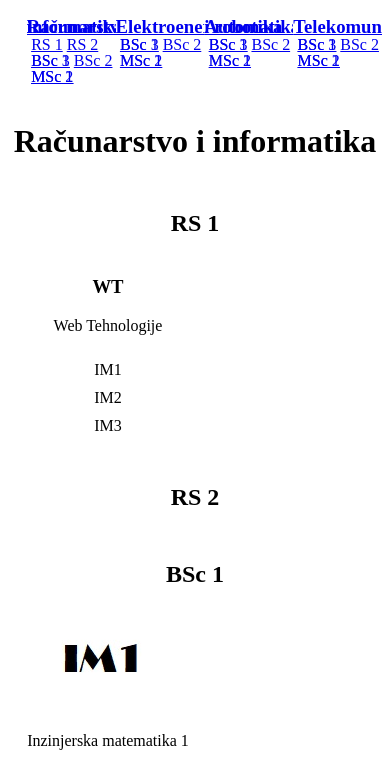
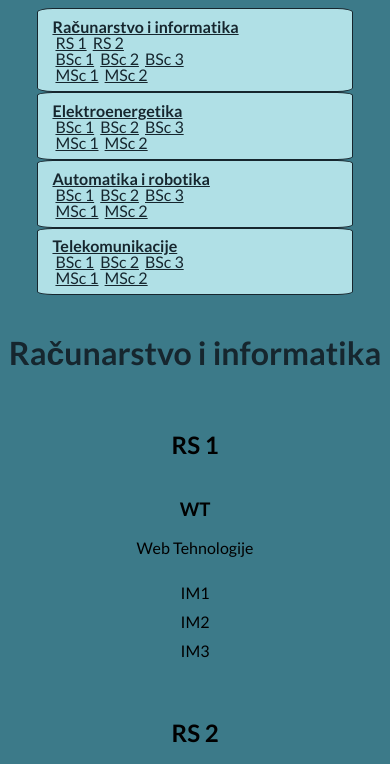
Before and after one commit to selmakurtovic4/AttendanceTrackerApp, a plain HTML site: page html/predmet.html in a window 390 px wide. Shown: the top 764 px of the page. Drawn offline with Linux system fonts and the light colour scheme.

Commit message:
uredjena tabela

```diff
--- a/css/predmet.css
+++ b/css/predmet.css
@@ -1,31 +1,32 @@
+@import url('https://fonts.googleapis.com/css2?family=Lato:ital,wght@0,100;0,400;0,700;1,100;1,300;1,700&display=swap');
+body{
+    background-color: #3C7A89;
+    font-family: 'Lato', sans-serif;
+}
+a:hover {
 
-
-body{
-    scroll-padding-top: 10px;
+    background-color: #B0E0E6;
+    text-decoration: none;
+  }
+h1{
+    margin: auto;
+    font-family: 'Lato', sans-serif;
+    color: #16262E;
+    font-style: bold;
 }
-header{
-
-position: fixed;
-width: 100%;
-height: fit-content;
-top: 0%;
+h2,h3{
+    font-family: 'Lato', sans-serif;
+}
+p{
+    font-style: normal ;
 
 }
-.meni{
-    padding-left: 5%;
-    display: flex;
-    opacity: 1;
 
-}
-h1{
-    margin: auto;
-
-}
-.container{
-    display: flex;
-    flex-direction: column;
-    align-self: flex-start;
-
+.meni h3{
+    font-family: 'Lato', sans-serif;
+    color: #16262E;
+    width: 100%;
+    font-size: medium;
 }
 .grid-wrapper{
     display: grid;
@@ -33,38 +34,72 @@ h1{
     grid-template-columns: repeat(auto-fill, 200px);
     grid-gap: 10px;
 }
+.grid-wrapper img{
+
+}
 .izborni{
     background-color: powderblue;
+    border-radius: 7%;
+    border: 1px solid #16262E;
 }
 
 .lista{
     list-style: none;
-	margin-left: 5%;
-	padding-left: 0;
 
+
+    font-family: 'Lato', sans-serif;
+    text-align: left;
+    padding-left: 0%;
 
 
 }
 .lista > li {
     display: inline-block;
-
+    text-align: left;
+    padding-left: 1%;
 
 }
+.meni a{
+    color: #16262E;
+}
+
+.meni{
+    position: fixed;
+    width: 100%;
+    height: 15%;
+    top: 0%;
+    text-align: left;
+    flex-direction: row;
+
+    display: flex;
+}
 .meni-item{
+     width: 25%;
+     height: 100%;
+     line-height: 10%;
+     flex-grow: 1;
+     overflow-wrap: break-word;
+     white-space: normal;
+     background-color: #B0E0E6;
+     border-radius: 5%;
 
-   width: 25%;
-    height: fit-content;
-    overflow: hidden;
-    line-height: 0%;
-    flex-grow: 1;
+     text-align: left;
+    border: 1px solid #16262E;
+    padding-left: 4%;
+    margin-right: 1%;
+    padding-top: 0.5%;
 
-
-}
+ }
+ .meni-item:hover{
+    background-color: #3C7A89;
+ }
 .neaktivni{
     background-color: gray;
 }
 .obavezni{
     background-color: white;
+    border-radius: 7%;
+    border: 1px solid #16262E;
 }
 .section{
 
@@ -72,5 +107,65 @@ h1{
     text-align: center;
 }
 .section h1,h2{
-    padding-top: 8%;
+    padding-top: 10%;
 }
+
+@media  (max-width: 910px) {
+    body{
+        overflow-x:hidden;
+    }
+    .grid-wrapper{
+        align-items: center;
+        justify-content: center;
+
+    }
+    .grid-wrapper div{
+
+
+      text-align: center;
+
+
+
+    }
+    .meni{
+      /*  text-align: center;*/
+      text-align: left;
+        height: fit-content;
+        position: unset;
+        padding-left: 0%;
+        display: flex;
+        opacity: 1;
+        flex-direction: column;
+        align-items: center;
+        justify-content: center;
+
+    }
+    .meni-item{
+         width: 300px;
+         height: fit-content;
+         line-height: 0%;
+         flex-grow: 1;
+         margin: auto;
+
+     }
+
+
+  }
+
+  @media (max-width: 300px) {
+    body{
+    background-color: red;
+    overflow-x: scroll;
+    }
+    .grid-wrapper div{
+       justify-content: center;
+       margin: auto;
+       align-items: center;
+       padding-left: 35%;
+    }
+    .meni-item{
+        width: 300px;
+        overflow-x: scroll;
+    }
+
+  }
```
